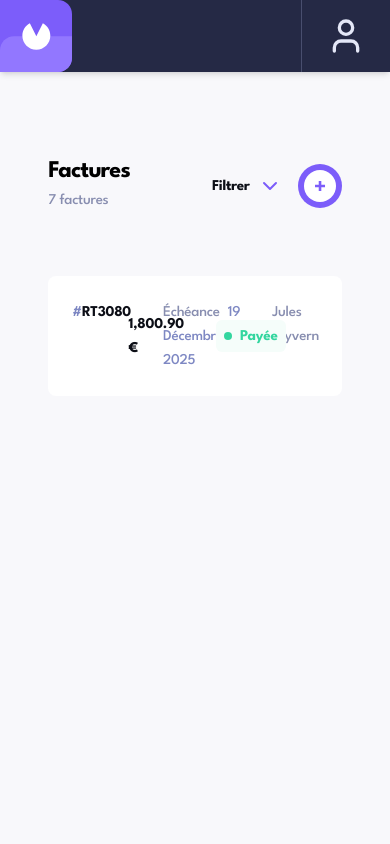
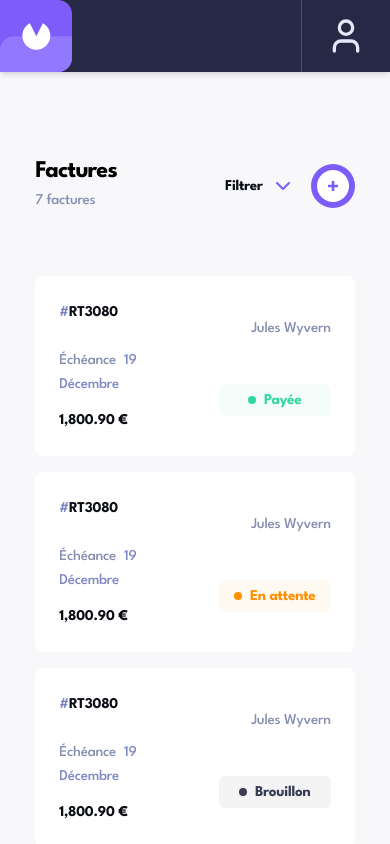
Before and after one commit to dvyzi/invoice-app, a Next.js app: page /dashboard in a window 390 px wide. Built offline with nearby package versions, Linux system fonts and the light colour scheme.

Commit message:
responsive composant invoice

```diff
--- a/src/app/dashboard/components/invoice.jsx
+++ b/src/app/dashboard/components/invoice.jsx
@@ -1,27 +1,31 @@
 import { ChevronRight } from 'lucide-react';
 
-export default function Invoice({ id, name, date, total, status }) {
+export default function Invoice({ id, name, date, dateYear, total, status }) {
     return (
-        <div className="flex items-center justify-between w-full bg-white rounded-lg p-6 lg:hover:cursor-pointer lg:hover:border-primary-light lg:hover:border">
-            <div className='flex justify-between w-1/2 gap-8'>
-                <p className="text-heading-s text-dark-2"><span className='text-muted-dark text-heading-s'>#</span>{id}</p>
-                <p className="text-heading-s-nobold text-dark-gray"><span className='text-gray-2 text-heading-s-nobold pr-2'>Échéance</span>{date}</p>
-                <p className="text-heading-s-nobold text-gray-2">{name}</p>
+        <div className="flex items-center justify-between w-full bg-white rounded-lg p-6 lg:hover:cursor-pointer lg:hover:outline lg:hover:outline-primary-light lg:hover:outline-1">
+            <div className='flex flex-col gap-3 md:flex-row md:justify-between md:w-1/2 md:gap-8'>
+                <p className="text-heading-s text-dark-2 pb-3 md:pb-0"><span className='text-muted-dark text-heading-s'>#</span>{id}</p>
+                <p className="text-heading-s-nobold text-dark-gray"><span className='text-gray-2 text-heading-s-nobold pr-2'>Échéance</span>{date} <span className='hidden md:inline'>{dateYear}</span></p>
+                <p className="text-heading-s-nobold text-gray-2 hidden md:block">{name}</p>
+                <p className="text-heading-s text-dark-2 block md:hidden">{total} €</p>
             </div>
-            <div className='flex justify-end gap-8 w-1/2 items-center'>
-                <p className="text-heading-s text-dark-2">{total} €</p>
-                <p className="text-heading-s-nobold text-dark-2">
+            <div className='flex flex-col items-end gap-11 md:flex-row md:justify-end md:gap-8 w-1/2 md:items-center'>
+                <p className="text-heading-s text-dark-2 hidden md:block">{total} €</p>
+                <p className="text-heading-s-nobold text-gray-2 block md:hidden">{name}</p>
+                <div className='flex items-center gap-2'>
+                    <button className="text-heading-s-nobold text-dark-2 w-28">
                         {status === 'Payée' ? (
-                        <span className='text-green-1 text-heading-s bg-green-light rounded-md px-2 py-1 flex justify-center items-center'> <div className='bg-green-1 rounded-full w-2 h-2 mr-2'></div> {status}</span>
+                            <span className='text-green-1 text-heading-s bg-green-light rounded-md px-2 py-1 flex justify-center items-center'><div className='bg-green-1 rounded-full w-2 h-2 mr-2'></div> {status}</span>
                         ) : status === 'En attente' ? (
-                        <span className='text-muted-dark'>{status}</span>
+                            <span className='text-orange-1 text-heading-s bg-orange-light rounded-md px-2 py-1 flex justify-center items-center'><div className='bg-orange-1 rounded-full w-2 h-2 mr-2'></div> {status}</span>
                         ) : status === 'Brouillon' ? (
-                        <span className='text-danger'>{status}</span>
+                            <span className='text-dark-light text-heading-s bg-gray-super-light rounded-md px-2 py-1 flex justify-center items-center'><div className='bg-dark-light rounded-full w-2 h-2 mr-2'></div> {status}</span>
                         ) : (
                             <span>{status}</span>
                         )}
-                </p>
-                <ChevronRight className='text-primary' />
+                    </button>
+                    <ChevronRight className='text-primary hidden md:block' />
+                </div>
             </div>
         </div>
     )
--- a/src/app/dashboard/page.jsx
+++ b/src/app/dashboard/page.jsx
@@ -109,7 +109,20 @@ const DashboardPage = () => {
                         <Buttons type="new-invoice-mobile"/>
                     </div>
                 </div>
-                <Invoice id="RT3080" name="Jules Wyvern" date="19 Décembre 2025" total="1,800.90" status="Payée" />
+                <div className="flex flex-col gap-4">
+                    <Invoice id="RT3080" name="Jules Wyvern" date="19 Décembre" dateYear="2025" total="1,800.90" status="Payée" />
+                    <Invoice id="RT3080" name="Jules Wyvern" date="19 Décembre" dateYear="2025" total="1,800.90" status="En attente" />
+                    <Invoice id="RT3080" name="Jules Wyvern" date="19 Décembre" dateYear="2025" total="1,800.90" status="Brouillon" />
+                    <Invoice id="RT3080" name="Jules Wyvern" date="19 Décembre" dateYear="2025" total="1,800.90" status="Payée" />
+                    <Invoice id="RT3080" name="Jules Wyvern" date="19 Décembre" dateYear="2025" total="1,800.90" status="En attente" />
+                    <Invoice id="RT3080" name="Jules Wyvern" date="19 Décembre" dateYear="2025" total="1,800.90" status="Brouillon" />
+                    <Invoice id="RT3080" name="Jules Wyvern" date="19 Décembre" dateYear="2025" total="1,800.90" status="Payée" />
+                    <Invoice id="RT3080" name="Jules Wyvern" date="19 Décembre" dateYear="2025" total="1,800.90" status="En attente" />
+                    <Invoice id="RT3080" name="Jules Wyvern" date="19 Décembre" dateYear="2025" total="1,800.90" status="Brouillon" />
+                    <Invoice id="RT3080" name="Jules Wyvern" date="19 Décembre" dateYear="2025" total="1,800.90" status="Payée" />
+                    <Invoice id="RT3080" name="Jules Wyvern" date="19 Décembre" dateYear="2025" total="1,800.90" status="En attente" />
+                    <Invoice id="RT3080" name="Jules Wyvern" date="19 Décembre" dateYear="2025" total="1,800.90" status="Brouillon" />
+                </div>
             </div>
         </>
     );
--- a/src/app/layout.jsx
+++ b/src/app/layout.jsx
@@ -15,7 +15,7 @@ export default function RootLayout({ children }) {
 
                     {/* Contenu principal */}
                     <main className="flex-1 overflow-auto p-8">
-                        <div className="max-w-7xl mx-auto w-[90%] md:w-4/5 lg:w-3/4 pt-14">
+                        <div className="max-w-7xl mx-auto w-[98%] md:w-4/5 lg:w-3/4 pt-14">
                             {children}
                         </div>
                     </main>
--- a/tailwind.config.js
+++ b/tailwind.config.js
@@ -23,8 +23,11 @@ module.exports = {
         'gray-1': '#DFE3FA',
         'gray-2': '#888EB0',
         'gray-light': '#E4E7F7',
+        'gray-super-light': '#F4F4F5',
         'green-1': '#33D69F',
         'green-light': '#F5FDFA',
+        'orange-1': '#FF8F00',
+        'orange-light': '#FEFAF1',
 
       },
       fontFamily: {
```
Lines whose indentation alone changed are shown as unchanged.
